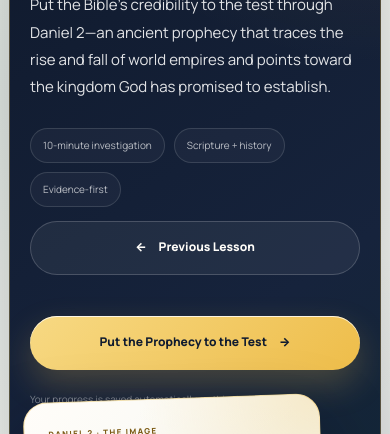
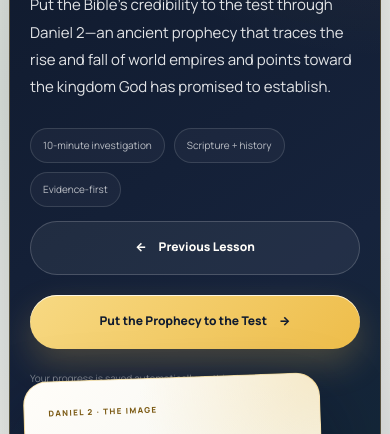
Before and after one commit to tryjesusmedia/tjm, a website: page bible-prophecy/guide1/index.html in a window 390 px wide. Shown: the part 401-835 px from the top of the page. Drawn offline with nearby package versions, Linux system fonts and the light colour scheme.

Commit message:
Normalize lesson action spacing on mobile

```diff
--- a/bible-prophecy/guide1/assets/style.css
+++ b/bible-prophecy/guide1/assets/style.css
@@ -578,7 +578,8 @@ h2 {
   .reflection-card { padding: 23px; }
   .reflection-card h3 { font-size: 29px; }
   .completion-actions { flex-direction: column; }
-  .completion-actions a { width: 100%; margin-top: 8px; }
+  .completion-actions a,
+  .completion-actions button.primary-button { width: 100%; margin-top: 8px; }
   .lesson-navigation { grid-template-columns: 1fr 1fr; padding: 12px 16px; }
   .lesson-dots { grid-column: 1 / -1; grid-row: 1; }
   .nav-back { grid-column: 1; grid-row: 2; }
--- a/bible-prophecy/guide2/assets/style.css
+++ b/bible-prophecy/guide2/assets/style.css
@@ -578,7 +578,8 @@ h2 {
   .reflection-card { padding: 23px; }
   .reflection-card h3 { font-size: 29px; }
   .completion-actions { flex-direction: column; }
-  .completion-actions a { width: 100%; margin-top: 8px; }
+  .completion-actions a,
+  .completion-actions button.primary-button { width: 100%; margin-top: 8px; }
   .lesson-navigation { grid-template-columns: 1fr 1fr; padding: 12px 16px; }
   .lesson-dots { grid-column: 1 / -1; grid-row: 1; }
   .nav-back { grid-column: 1; grid-row: 2; }
--- a/bible-prophecy/guide3/assets/style.css
+++ b/bible-prophecy/guide3/assets/style.css
@@ -578,7 +578,8 @@ h2 {
   .reflection-card { padding: 23px; }
   .reflection-card h3 { font-size: 29px; }
   .completion-actions { flex-direction: column; }
-  .completion-actions a { width: 100%; margin-top: 8px; }
+  .completion-actions a,
+  .completion-actions button.primary-button { width: 100%; margin-top: 8px; }
   .lesson-navigation { grid-template-columns: 1fr 1fr; padding: 12px 16px; }
   .lesson-dots { grid-column: 1 / -1; grid-row: 1; }
   .nav-back { grid-column: 1; grid-row: 2; }
--- a/bible-prophecy/guide4/assets/style.css
+++ b/bible-prophecy/guide4/assets/style.css
@@ -578,7 +578,8 @@ h2 {
   .reflection-card { padding: 23px; }
   .reflection-card h3 { font-size: 29px; }
   .completion-actions { flex-direction: column; }
-  .completion-actions a { width: 100%; margin-top: 8px; }
+  .completion-actions a,
+  .completion-actions button.primary-button { width: 100%; margin-top: 8px; }
   .lesson-navigation { grid-template-columns: 1fr 1fr; padding: 12px 16px; }
   .lesson-dots { grid-column: 1 / -1; grid-row: 1; }
   .nav-back { grid-column: 1; grid-row: 2; }
--- a/bible-prophecy/guide5/assets/style.css
+++ b/bible-prophecy/guide5/assets/style.css
@@ -578,7 +578,8 @@ h2 {
   .reflection-card { padding: 23px; }
   .reflection-card h3 { font-size: 29px; }
   .completion-actions { flex-direction: column; }
-  .completion-actions a { width: 100%; margin-top: 8px; }
+  .completion-actions a,
+  .completion-actions button.primary-button { width: 100%; margin-top: 8px; }
   .lesson-navigation { grid-template-columns: 1fr 1fr; padding: 12px 16px; }
   .lesson-dots { grid-column: 1 / -1; grid-row: 1; }
   .nav-back { grid-column: 1; grid-row: 2; }
--- a/bible-prophecy/guide6/assets/style.css
+++ b/bible-prophecy/guide6/assets/style.css
@@ -578,7 +578,8 @@ h2 {
   .reflection-card { padding: 23px; }
   .reflection-card h3 { font-size: 29px; }
   .completion-actions { flex-direction: column; }
-  .completion-actions a { width: 100%; margin-top: 8px; }
+  .completion-actions a,
+  .completion-actions button.primary-button { width: 100%; margin-top: 8px; }
   .lesson-navigation { grid-template-columns: 1fr 1fr; padding: 12px 16px; }
   .lesson-dots { grid-column: 1 / -1; grid-row: 1; }
   .nav-back { grid-column: 1; grid-row: 2; }
--- a/bible-prophecy/guide7/assets/style.css
+++ b/bible-prophecy/guide7/assets/style.css
@@ -578,7 +578,8 @@ h2 {
   .reflection-card { padding: 23px; }
   .reflection-card h3 { font-size: 29px; }
   .completion-actions { flex-direction: column; }
-  .completion-actions a { width: 100%; margin-top: 8px; }
+  .completion-actions a,
+  .completion-actions button.primary-button { width: 100%; margin-top: 8px; }
   .lesson-navigation { grid-template-columns: 1fr 1fr; padding: 12px 16px; }
   .lesson-dots { grid-column: 1 / -1; grid-row: 1; }
   .nav-back { grid-column: 1; grid-row: 2; }
--- a/bible-prophecy/guide8/assets/style.css
+++ b/bible-prophecy/guide8/assets/style.css
@@ -578,7 +578,8 @@ h2 {
   .reflection-card { padding: 23px; }
   .reflection-card h3 { font-size: 29px; }
   .completion-actions { flex-direction: column; }
-  .completion-actions a { width: 100%; margin-top: 8px; }
+  .completion-actions a,
+  .completion-actions button.primary-button { width: 100%; margin-top: 8px; }
   .lesson-navigation { grid-template-columns: 1fr 1fr; padding: 12px 16px; }
   .lesson-dots { grid-column: 1 / -1; grid-row: 1; }
   .nav-back { grid-column: 1; grid-row: 2; }
--- a/bible-prophecy/guide9/assets/style.css
+++ b/bible-prophecy/guide9/assets/style.css
@@ -578,7 +578,8 @@ h2 {
   .reflection-card { padding: 23px; }
   .reflection-card h3 { font-size: 29px; }
   .completion-actions { flex-direction: column; }
-  .completion-actions a { width: 100%; margin-top: 8px; }
+  .completion-actions a,
+  .completion-actions button.primary-button { width: 100%; margin-top: 8px; }
   .lesson-navigation { grid-template-columns: 1fr 1fr; padding: 12px 16px; }
   .lesson-dots { grid-column: 1 / -1; grid-row: 1; }
   .nav-back { grid-column: 1; grid-row: 2; }
--- a/get-to-know-jesus/guide1/assets/style.css
+++ b/get-to-know-jesus/guide1/assets/style.css
@@ -578,7 +578,8 @@ h2 {
   .reflection-card { padding: 23px; }
   .reflection-card h3 { font-size: 29px; }
   .completion-actions { flex-direction: column; }
-  .completion-actions a { width: 100%; margin-top: 8px; }
+  .completion-actions a,
+  .completion-actions button.primary-button { width: 100%; margin-top: 8px; }
   .lesson-navigation { grid-template-columns: 1fr 1fr; padding: 12px 16px; }
   .lesson-dots { grid-column: 1 / -1; grid-row: 1; }
   .nav-back { grid-column: 1; grid-row: 2; }
--- a/get-to-know-jesus/guide10/assets/style.css
+++ b/get-to-know-jesus/guide10/assets/style.css
@@ -578,7 +578,8 @@ h2 {
   .reflection-card { padding: 23px; }
   .reflection-card h3 { font-size: 29px; }
   .completion-actions { flex-direction: column; }
-  .completion-actions a { width: 100%; margin-top: 8px; }
+  .completion-actions a,
+  .completion-actions button.primary-button { width: 100%; margin-top: 8px; }
   .lesson-navigation { grid-template-columns: 1fr 1fr; padding: 12px 16px; }
   .lesson-dots { grid-column: 1 / -1; grid-row: 1; }
   .nav-back { grid-column: 1; grid-row: 2; }
--- a/get-to-know-jesus/guide2/assets/style.css
+++ b/get-to-know-jesus/guide2/assets/style.css
@@ -578,7 +578,8 @@ h2 {
   .reflection-card { padding: 23px; }
   .reflection-card h3 { font-size: 29px; }
   .completion-actions { flex-direction: column; }
-  .completion-actions a { width: 100%; margin-top: 8px; }
+  .completion-actions a,
+  .completion-actions button.primary-button { width: 100%; margin-top: 8px; }
   .lesson-navigation { grid-template-columns: 1fr 1fr; padding: 12px 16px; }
   .lesson-dots { grid-column: 1 / -1; grid-row: 1; }
   .nav-back { grid-column: 1; grid-row: 2; }
--- a/get-to-know-jesus/guide3/assets/style.css
+++ b/get-to-know-jesus/guide3/assets/style.css
@@ -578,7 +578,8 @@ h2 {
   .reflection-card { padding: 23px; }
   .reflection-card h3 { font-size: 29px; }
   .completion-actions { flex-direction: column; }
-  .completion-actions a { width: 100%; margin-top: 8px; }
+  .completion-actions a,
+  .completion-actions button.primary-button { width: 100%; margin-top: 8px; }
   .lesson-navigation { grid-template-columns: 1fr 1fr; padding: 12px 16px; }
   .lesson-dots { grid-column: 1 / -1; grid-row: 1; }
   .nav-back { grid-column: 1; grid-row: 2; }
--- a/get-to-know-jesus/guide4/assets/style.css
+++ b/get-to-know-jesus/guide4/assets/style.css
@@ -578,7 +578,8 @@ h2 {
   .reflection-card { padding: 23px; }
   .reflection-card h3 { font-size: 29px; }
   .completion-actions { flex-direction: column; }
-  .completion-actions a { width: 100%; margin-top: 8px; }
+  .completion-actions a,
+  .completion-actions button.primary-button { width: 100%; margin-top: 8px; }
   .lesson-navigation { grid-template-columns: 1fr 1fr; padding: 12px 16px; }
   .lesson-dots { grid-column: 1 / -1; grid-row: 1; }
   .nav-back { grid-column: 1; grid-row: 2; }
--- a/get-to-know-jesus/guide5/assets/style.css
+++ b/get-to-know-jesus/guide5/assets/style.css
@@ -578,7 +578,8 @@ h2 {
   .reflection-card { padding: 23px; }
   .reflection-card h3 { font-size: 29px; }
   .completion-actions { flex-direction: column; }
-  .completion-actions a { width: 100%; margin-top: 8px; }
+  .completion-actions a,
+  .completion-actions button.primary-button { width: 100%; margin-top: 8px; }
   .lesson-navigation { grid-template-columns: 1fr 1fr; padding: 12px 16px; }
   .lesson-dots { grid-column: 1 / -1; grid-row: 1; }
   .nav-back { grid-column: 1; grid-row: 2; }
--- a/get-to-know-jesus/guide6/assets/style.css
+++ b/get-to-know-jesus/guide6/assets/style.css
@@ -578,7 +578,8 @@ h2 {
   .reflection-card { padding: 23px; }
   .reflection-card h3 { font-size: 29px; }
   .completion-actions { flex-direction: column; }
-  .completion-actions a { width: 100%; margin-top: 8px; }
+  .completion-actions a,
+  .completion-actions button.primary-button { width: 100%; margin-top: 8px; }
   .lesson-navigation { grid-template-columns: 1fr 1fr; padding: 12px 16px; }
   .lesson-dots { grid-column: 1 / -1; grid-row: 1; }
   .nav-back { grid-column: 1; grid-row: 2; }
--- a/get-to-know-jesus/guide7/assets/style.css
+++ b/get-to-know-jesus/guide7/assets/style.css
@@ -578,7 +578,8 @@ h2 {
   .reflection-card { padding: 23px; }
   .reflection-card h3 { font-size: 29px; }
   .completion-actions { flex-direction: column; }
-  .completion-actions a { width: 100%; margin-top: 8px; }
+  .completion-actions a,
+  .completion-actions button.primary-button { width: 100%; margin-top: 8px; }
   .lesson-navigation { grid-template-columns: 1fr 1fr; padding: 12px 16px; }
   .lesson-dots { grid-column: 1 / -1; grid-row: 1; }
   .nav-back { grid-column: 1; grid-row: 2; }
--- a/get-to-know-jesus/guide8/assets/style.css
+++ b/get-to-know-jesus/guide8/assets/style.css
@@ -578,7 +578,8 @@ h2 {
   .reflection-card { padding: 23px; }
   .reflection-card h3 { font-size: 29px; }
   .completion-actions { flex-direction: column; }
-  .completion-actions a { width: 100%; margin-top: 8px; }
+  .completion-actions a,
+  .completion-actions button.primary-button { width: 100%; margin-top: 8px; }
   .lesson-navigation { grid-template-columns: 1fr 1fr; padding: 12px 16px; }
   .lesson-dots { grid-column: 1 / -1; grid-row: 1; }
   .nav-back { grid-column: 1; grid-row: 2; }
--- a/get-to-know-jesus/guide9/assets/style.css
+++ b/get-to-know-jesus/guide9/assets/style.css
@@ -578,7 +578,8 @@ h2 {
   .reflection-card { padding: 23px; }
   .reflection-card h3 { font-size: 29px; }
   .completion-actions { flex-direction: column; }
-  .completion-actions a { width: 100%; margin-top: 8px; }
+  .completion-actions a,
+  .completion-actions button.primary-button { width: 100%; margin-top: 8px; }
   .lesson-navigation { grid-template-columns: 1fr 1fr; padding: 12px 16px; }
   .lesson-dots { grid-column: 1 / -1; grid-row: 1; }
   .nav-back { grid-column: 1; grid-row: 2; }
```
